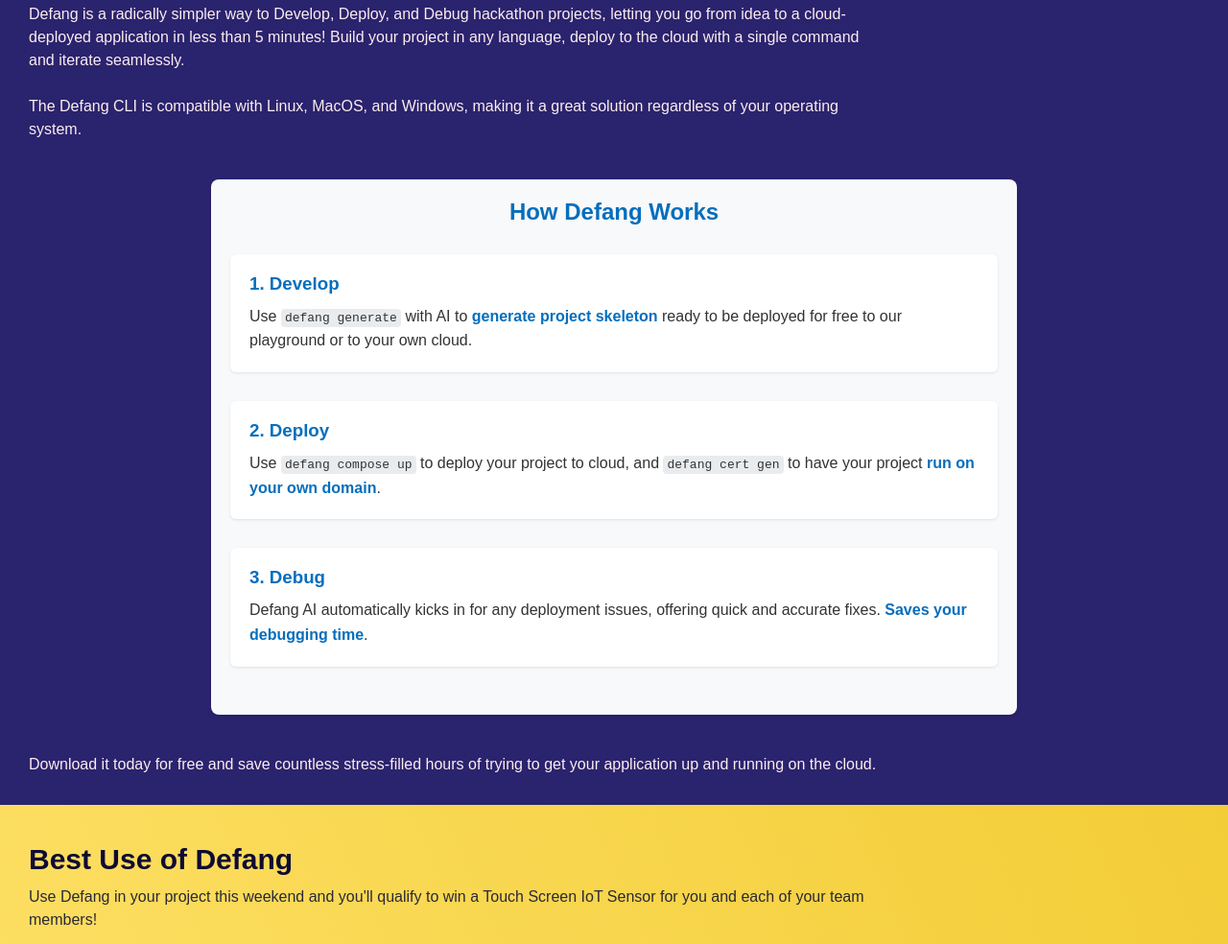
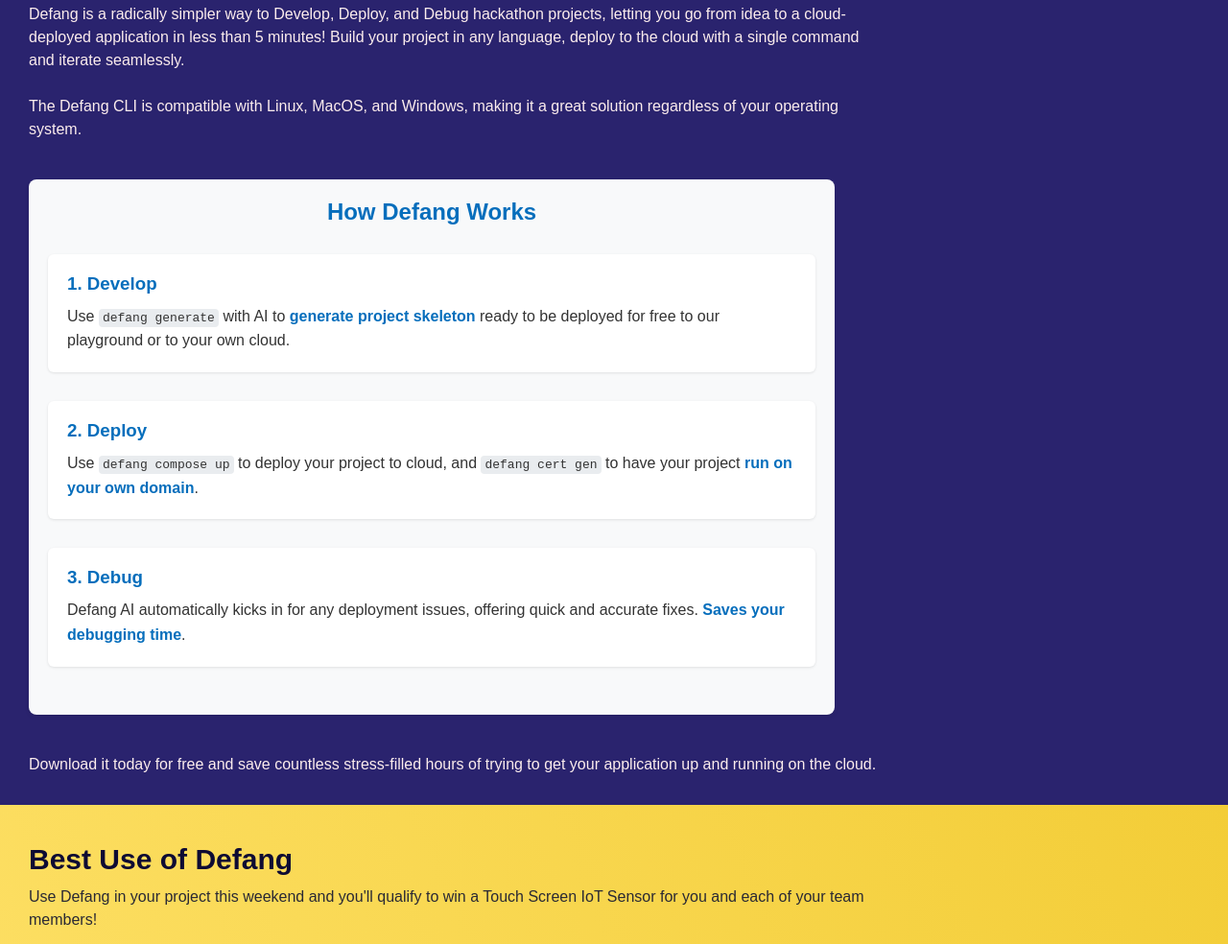
Before and after one commit to MLH/Defang-Landing-Page, a plain HTML site: page index.html in a window 1280 px wide. Shown: the part 781-1765 px from the top of the page at 96% size. Drawn offline with Linux system fonts and the light colour scheme.

```diff
--- a/styles.css
+++ b/styles.css
@@ -195,17 +195,10 @@ section{
 }
 
 .how-it-works {
-    margin: 80px 0;
-    padding: 40px;
+    margin: 40px 0;
     background-color: var(--card-bg-color, #111);
     border-radius: 12px;
-    box-shadow: 0 4px 6px rgba(0, 0, 0, 0.1);
-}
-
-
-.how-it-works {
     max-width: 800px;
-    margin: 40px auto;
     padding: 20px;
     background-color: #f8f9fa;
     border-radius: 8px;
@@ -398,12 +391,14 @@ section{
             width: 250px;
             right: 195px;
         }
-
-
+        .how-it-works {
+            max-width: 600px;
+        }
 }
 
 @media only screen and (max-width: 800px) {
-    .hero-graphic, .header-square {
+    .hero-graphic, .header-square{
         display: none;
     }
+
 }
```
